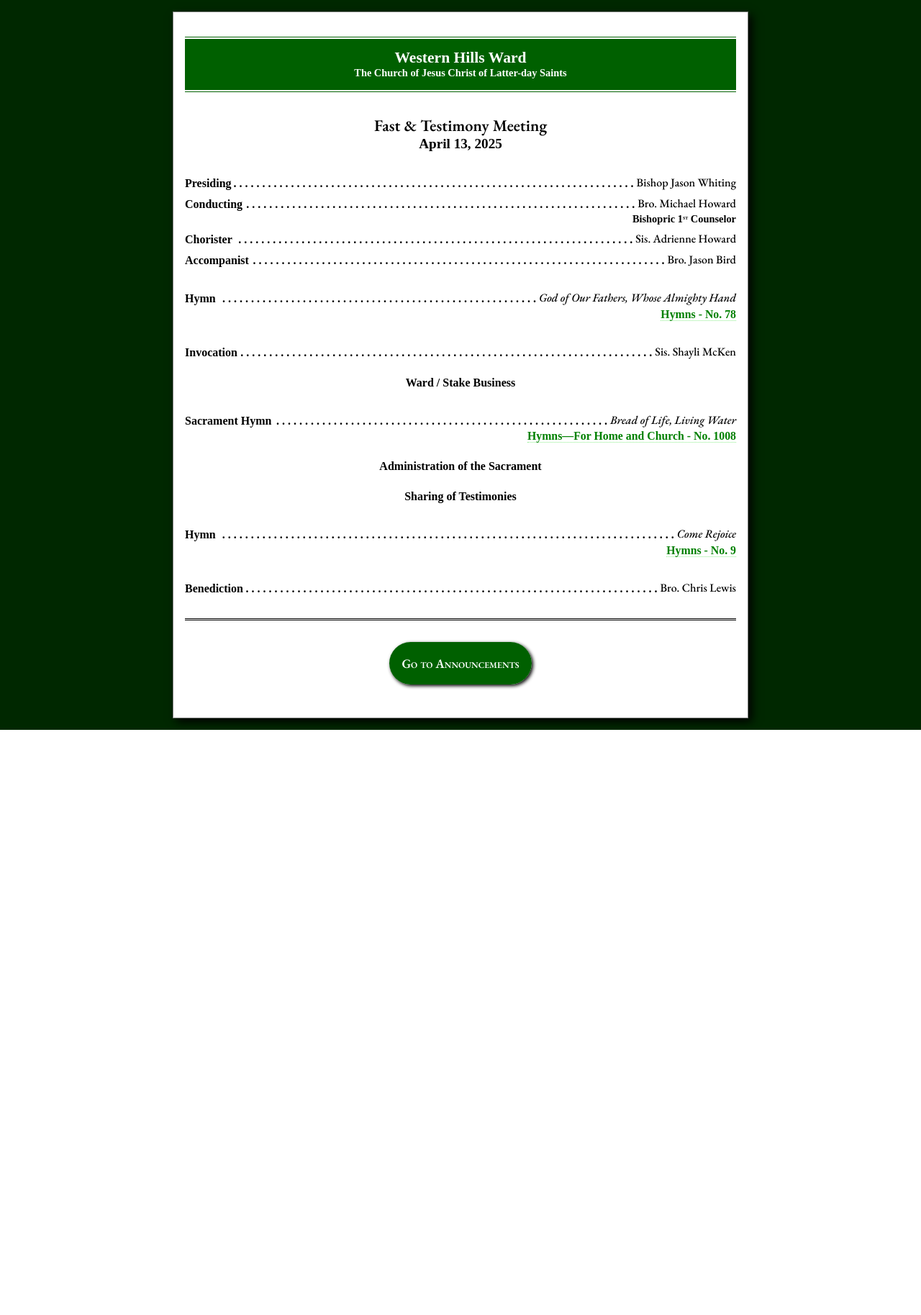
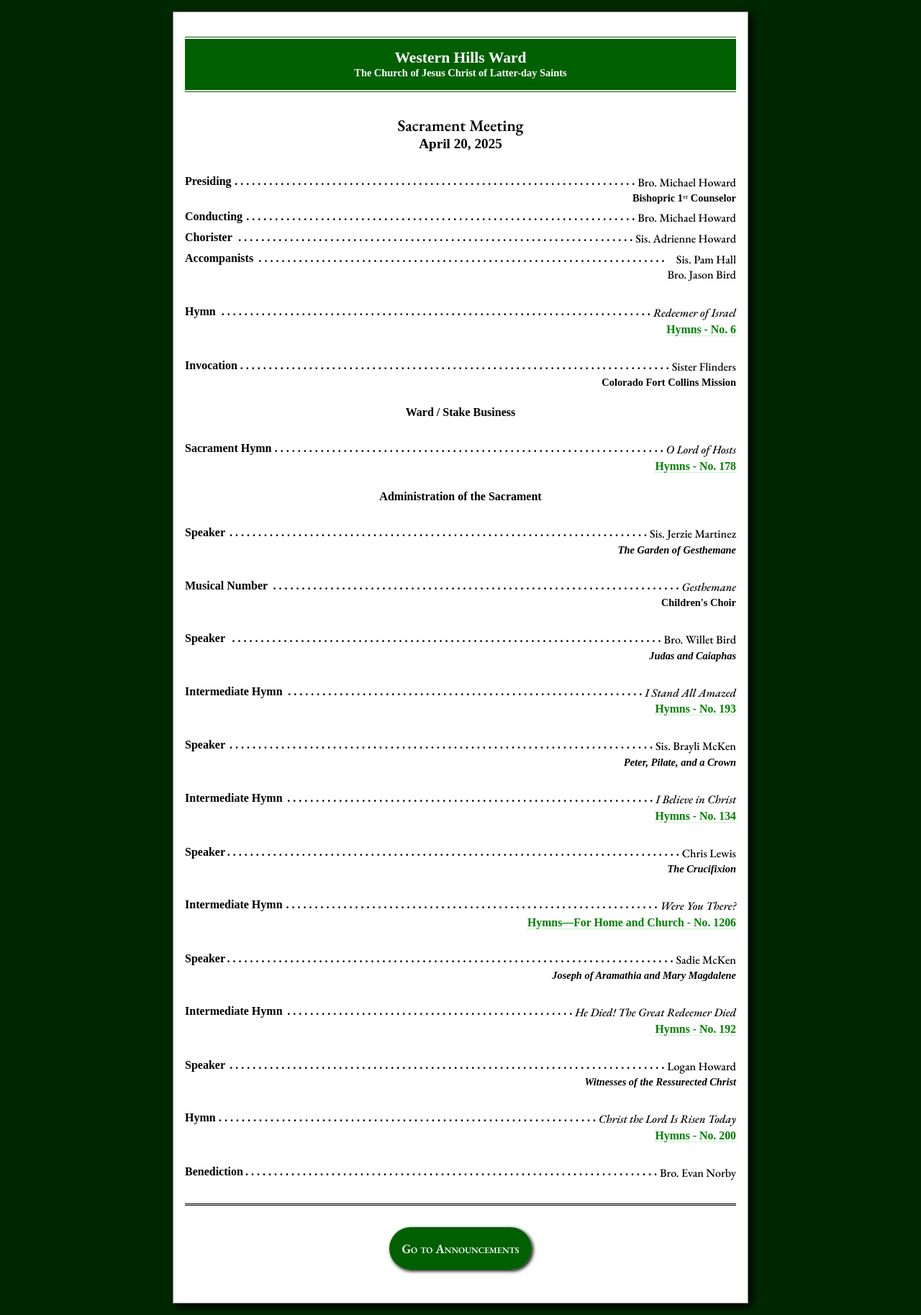
Before and after one commit to Wyoming-C64/westernhillsbulletin, a PHP site: page / in a window 1280 px wide. Shown: the whole page at 72% size. Before the commit the page ends 1014 px from the top, so only its background shows below. Run offline with PHP 8.4, Linux system fonts and the light colour scheme; some web fonts are replaced.

Commit message:
April 20, 2025

```diff
--- a/htdocs/globals.php
+++ b/htdocs/globals.php
@@ -1,6 +1,14 @@
 <?php
+$specialMeeting = array(
+  "Christmas" => "Christmas Sunday",
+  "Easter" => "Easter Sunday"
+);
 
-$meetingDate = strtotime('April 13, 2025 10:30:00 am');
-$Fast_And_Testimony = TRUE;
+$meetingDate = strtotime('April 20, 2025 10:30:00 am');
+$Fast_And_Testimony = FALSE;
+$isSpecial = "Easter";
+$meetingType = ($Fast_And_Testimony ? "Fast & Testimony" : "Sacrament");
+
+$css_timestamp = date("Ymdhis");
 
 ?>
--- a/htdocs/index.php
+++ b/htdocs/index.php
@@ -1,4 +1,7 @@
 <?php
+header("Cache-Control: no-store, no-cache, must-revalidate, max-age=0");
+header("Cache-Control: post-check=0, pre-check=0", false); // For IE
+header("Pragma: no-cache"); // HTTP/1.0
 
 function mike_dump($v) {
   echo "<pre>";
@@ -12,16 +15,16 @@
   //   'name' => 'Pres. Ronald Lopez',
   //   'subline' => 'Cheyenne Wyoming Stake'
   // ),
+  // array(
+  //   'assignment' => 'Presiding',
+  //   'name' => 'Bishop Jason Whiting',
+  //   'subline' => ''
+  // ),
   array(
     'assignment' => 'Presiding',
-    'name' => 'Bishop Jason Whiting',
-    'subline' => ''
+    'name' => 'Bro. Michael Howard',
+    'subline' => 'Bishopric 1<span class="super-ordinal">st</span> Counselor'
   ),
-  // array(
-  //   'assignment' => 'Presiding',
-  //   'name' => 'Bro. Michael Howard',
-  //   'subline' => 'Bishopric 1<span class="super-ordinal">st</span> Counselor'
-  // ),
   // array(
   //   'assignment' => 'Presiding',
   //   'name' => 'Bro. Ken Burke',
@@ -35,7 +38,7 @@
   array(
     'assignment' => 'Conducting',
     'name' => 'Bro. Michael Howard',
-    'subline' => 'Bishopric 1<span class="super-ordinal">st</span> Counselor'
+    // 'subline' => 'Bishopric 1<span class="super-ordinal">st</span> Counselor'
   ),
   // array(
   //   'assignment' => 'Conducting',
@@ -54,10 +57,14 @@
   //   'assignment' => 'Accompanist',
   //   'name' => 'Bro. Pam Hall',
   // ),
+  // array(
+  //   'assignment' => 'Accompanist',
+  //   'name' => 'Bro. Jason Bird',
+  // ),
   array(
-    'assignment' => 'Accompanist',
-    'name' => 'Bro. Jason Bird',
-  ),
+    'assignment' => 'Accompanists',
+    'name' => 'Sis. Pam Hall<br/>Bro. Jason Bird'
+  )
   // array(
   //   'assignment' => 'Accompanist',
   //   'name' => 'Bro. Joey Bainbridge',
@@ -67,103 +74,132 @@
 $hymns = array(
   'opening' => array(
     'assignment' => 'Hymn',
-    'reference' => 78,
-    'name' => "God of Our Fathers, Whose Almighty Hand",
+    'reference' => 6,
+    'name' => "Redeemer of Israel",
   ),
   'sacrament' => array(
     'assignment' => 'Sacrament Hymn',
-    'reference' => 1008,
-    'name' => "Bread of Life, Living Water",
+    'reference' => 178,
+    'name' => "O Lord of Hosts",
     // 'tune' => 'Hancock',
   ),
   'closing' => array(
     'assignment' => 'Hymn',
-    'reference' => 9,
-    'name' => "Come Rejoice",
+    'reference' => 200,
+    'name' => "Christ the Lord Is Risen Today",
     // 'href' => ""
   ),
 );
 
-$intermissionMusic = array(
-  // array(
-  //   'assignment' => 'Intermediate Hymn',
-  //   'name' => "God's Gracious Love",
-  //   'reference' => 1013,
-  //   // 'tune' => "",
-  // ),
-  // array(
-  //   'assignment' => 'Musical Number',
-  //   'name' => "<i>Love One Another</i>",
-  //   'subline' => "Piano Solo - Sis. Chelsea Williams"
-  // )
-);
-
-$firstSpeakers = array(
+$program = array(
   array(
-    'assignment' => 'Youth Speaker',
-    'name' => 'Sis. Mylee Walker',
-    // 'subline' => 'Colorado Fort Collins Mission'
+    'type' => 'speaker',
+    'content' =>  array(
+      'assignment' => 'Speaker',
+      'name' => 'Sis. Jerzie Martinez',
+      'subline' => '<i>The Garden of Gesthemane</i>'
+    ),
   ),
   array(
-    'assignment' => 'Speaker',
-    'name' => 'Sis. Alexis Mitchell',
-    // 'subline' => 'Colorado Fort Collins Mission'
+    'type' => 'music',
+    'content' =>  array(
+      'assignment' => 'Musical Number',
+      'name' => "<i>Gesthemane</i>",
+      'subline' => "Children's Choir",
+    ),
   ),
-  // array(
-  //   'assignment' => 'Speaker',
-  //   'name' => '',
-  //   'subline' => ''
-  // ),
-  // array(
-  //   'assignment' => 'Speaker',
-  //   'name' => '',
-  //   'subline' => ''
-  // ),
-
+  array(
+    'type' => 'speaker',
+    'content' =>  array(
+      'assignment' => 'Speaker',
+      'name' => 'Bro. Willet Bird',
+      'subline' => '<i>Judas and Caiaphas</i>'
+    ),
+  ),
+  array(
+    'type' => 'music',
+    'content' =>  array(
+      'assignment' => 'Intermediate Hymn',
+      'name' => "I Stand All Amazed",
+      'reference' => 193,
+      // 'tune' => "",
+    ),
+  ),
+  array(
+    'type' => 'speaker',
+    'content' =>  array(
+      'assignment' => 'Speaker',
+      'name' => 'Sis. Brayli McKen',
+      'subline' => '<i>Peter, Pilate, and a Crown</i>'
+    ),
+  ),
+  array(
+    'type' => 'music',
+    'content' =>  array(
+      'assignment' => 'Intermediate Hymn',
+      'name' => "I Believe in Christ",
+      'reference' => 134,
+      // 'tune' => "",
+    ),
+  ),
+  array(
+    'type' => 'speaker',
+    'content' =>  array(
+      'assignment' => 'Speaker',
+      'name' => 'Chris Lewis',
+      'subline' => '<i>The Crucifixion</i>'
+    ),
+  ),
+  array(
+    'type' => 'music',
+    'content' =>  array(
+      'assignment' => 'Intermediate Hymn',
+      'name' => "Were You There?",
+      'reference' => 1206,
+      // 'tune' => "",
+    ),
+  ),
+  array(
+    'type' => 'speaker',
+    'content' =>  array(
+      'assignment' => 'Speaker',
+      'name' => 'Sadie McKen',
+      'subline' => '<i>Joseph of Aramathia and Mary Magdalene</i>'
+    ),
+  ),
+  array(
+    'type' => 'music',
+    'content' =>  array(
+      'assignment' => 'Intermediate Hymn',
+      'name' => "He Died! The Great Redeemer Died",
+      'reference' => 192,
+      // 'tune' => "",
+    ),
+  ),
+  array(
+    'type' => 'speaker',
+    'content' =>  array(
+      'assignment' => 'Speaker',
+      'name' => 'Logan Howard',
+      'subline' => '<i>Witnesses of the Ressurected Christ</i>'
+    ),
+  ),
 );
-
-$secondSpeakers = array(
-  array(
-    'assignment' => 'Speaker',
-    'name' => 'Bro. Devon Williams',
-    // 'subline' => 'Cheyenne Stake High Council'
-  ),
-  // array(
-  //   'assignment' => 'Speaker',
-  //   'name' => '',
-  //   'subline' => ''
-  // ),
-  // array(
-  //   'assignment' => 'Speaker',
-  //   'name' => '',
-  //   'subline' => ''
-  // ),
-  // array(
-  //   'assignment' => 'Speaker',
-  //   'name' => '',
-  //   'subline' => ''
-  // ),
-
-);
-
 
 $prayers = array(
   'Invocation' => array(
     'assignment' => 'Invocation',
-    'name' => 'Sis. Shayli McKen ',
-    // 'subline' => 'Colorado Fort Collins Mission'
+    'name' => 'Sister Flinders',
+    'subline' => 'Colorado Fort Collins Mission'
   ),
   'Benediction' => array(
     'assignment' => 'Benediction',
-    'name' => 'Bro. Chris Lewis',
+    'name' => 'Bro. Evan Norby',
     // 'subline' => ''
   )
 );
 
 require('globals.php');
-$meetingType = ($Fast_And_Testimony ? "Fast & Testimony" : "Sacrament");
-$css_timestamp = filemtime('style.css');
-
 
 function makeHymnLink($hymnNum, $title, $tune = '', $href=NULL) {
   $output = strtolower($title);
@@ -232,6 +268,11 @@
       <div class="ward-title">
         <span class="ward-name">Western Hills Ward</span><br/>The Church of Jesus Christ of Latter-day Saints</div>
       <h1><?php echo $meetingType; ?> Meeting</h1>
+      <?php
+            // if ($isSpecial) {
+            //   echo "<div class='special-day'>".$specialMeeting[$isSpecial]."</div>";
+            // }
+      ?>
       <div class="meeting-date"><?php echo date('F j, Y', $meetingDate); ?></div>
       <div class="meeting-leaders">
         <?php
@@ -249,27 +290,29 @@
       <div class="centered-item">Administration of the Sacrament</div>
       <?php
         if (!$Fast_And_Testimony) {
-          foreach ($firstSpeakers as $speaker) {
-            printItem($speaker);
+          foreach ($program as $item) {
+            switch ($item['type']) {
+              case 'music':
+                printHymn($item['content']);
+              break;
+
+              case 'speaker':
+                printItem($item['content']);
+              break;
+
+              default:
+                printItem($itemp['content']);
+              }
           }
         }
-      ?>
-      <?php
         if ($Fast_And_Testimony) {
           echo '<div class="centered-item">Sharing of Testimonies</div>';
-        } else {
-          printHymn($intermissionMusic[0]);
         }
+
+        printHymn($hymns['closing']);
+        printItem($prayers['Benediction']);
+
       ?>
-      <?php
-        if (!$Fast_And_Testimony) {
-          foreach ($secondSpeakers as $speaker) {
-            printItem($speaker);
-          }
-        }
-      ?>
-      <?php printHymn($hymns['closing']); ?>
-      <?php printItem($prayers['Benediction']); ?>
     </main>
     <footer>
       <a class="button-link" href="announcements.php">Go to Announcements</a>
--- a/htdocs/style.css
+++ b/htdocs/style.css
@@ -25,9 +25,17 @@
 }
 
 h2 {
+  margin: 2em 0;
   font-size: 1.1em;
   font-variant: small-caps;
-  margin: 2em 0;
+}
+
+.special-day {
+  margin: 0.5em 0;
+  font-size: 1.15em;
+  text-transform: uppercase;
+  text-align: center;
+  letter-spacing: 0.25em;
 }
 
 .announcement-title {
@@ -126,7 +134,7 @@
   display: grid;
   grid-template-columns: auto max-content;
   grid-template-areas: "left right";
-  align-items: end;
+  align-items: start;
   gap: 0 .25rem;
 }
 
@@ -197,6 +205,7 @@
   font-family: 'EB Garamond';
   font-weight: 500;
   grid-area: right;
+  text-align: right;
 }
 
 .description .right-item {
```
Also changed, not shown: htdocs/announcements.php (+17 -15 lines).
